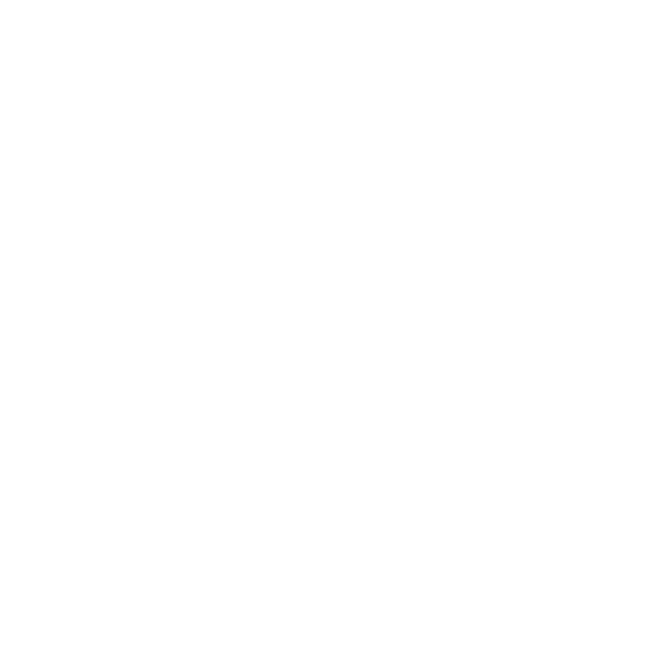
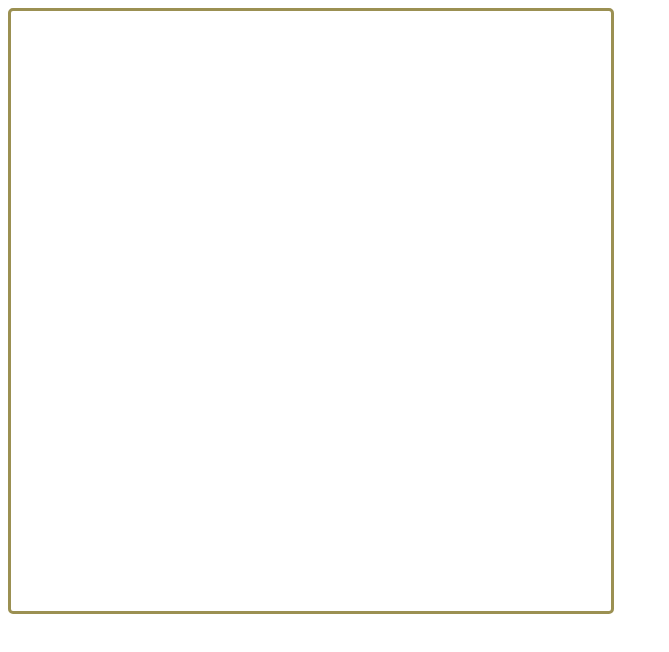
Before and after one commit to PassKeyRa/2048online, a website: page index.html in a window 1280 px wide. Shown: the whole page, without its empty margins (0-669 px from the left). Drawn offline with nearby package versions, Linux system fonts and the light colour scheme; files that its build step writes are made by us from their sources.

Commit message:
some changes

```diff
--- a/index.html
+++ b/index.html
@@ -1,6 +1,7 @@
 <html>
 	<head>
 		<title>2048 Online</title>
+		<link rel="stylesheet" href="styles.css">
 		<script src="/socket.io/socket.io.js"></script>
 	</head>
 	<body>
--- a/package.json
+++ b/package.json
@@ -7,5 +7,9 @@
     "test": "echo \"Error: no test specified\" && exit 1"
   },
   "author": "Alexey Posikera",
-  "license": "ISC"
+  "license": "ISC",
+  "dependencies": {
+    "express": "^4.17.1",
+    "socket.io": "^2.2.0"
+  }
 }
--- a/styles.css
+++ b/styles/styles.css
@@ -1,6 +1,6 @@
 canvas {
-	width:600;
-	height:600;
+	width:600px;
+	height:600px;
 	border:3px solid #9b9052;
 	border-radius:5px;
 	-moz-border-radius:5px;
```
Also changed, not shown: 1 other file.
